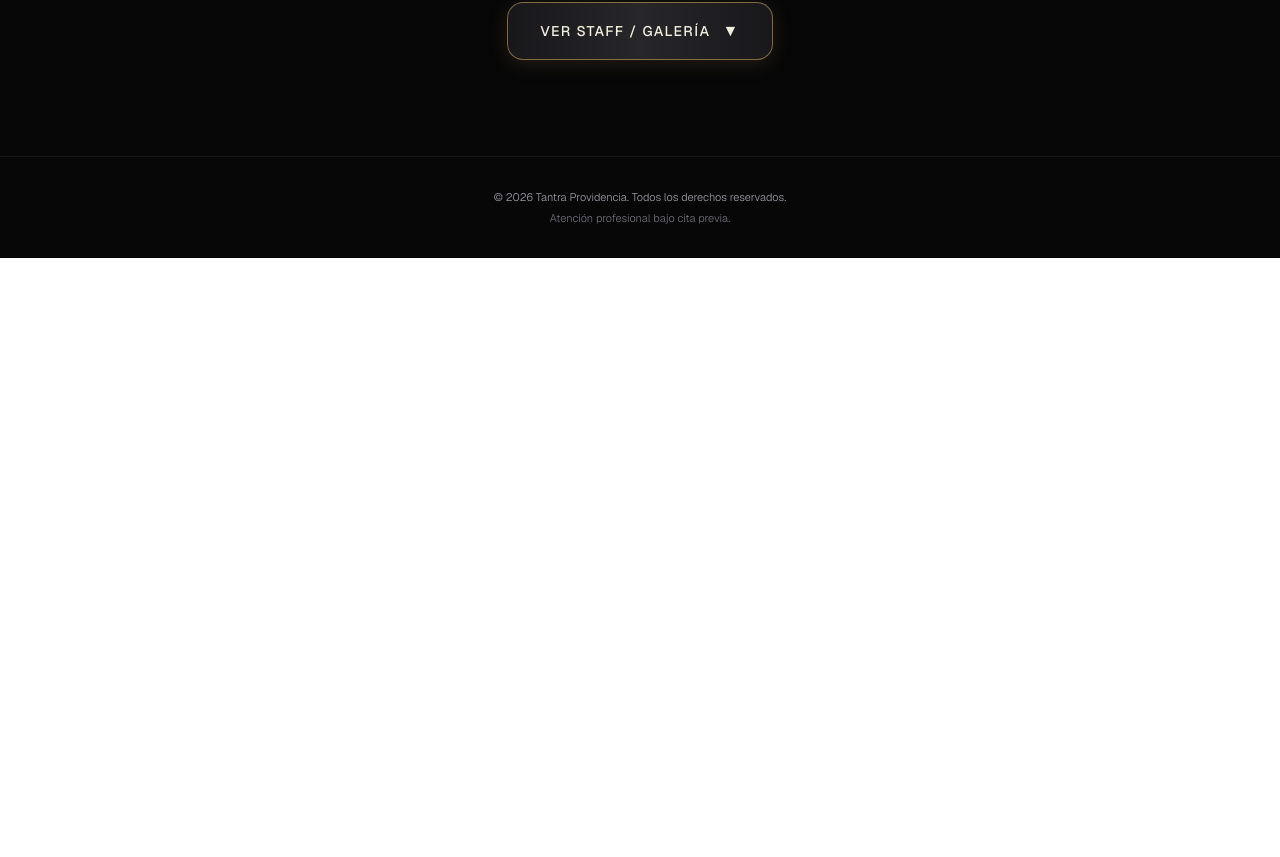
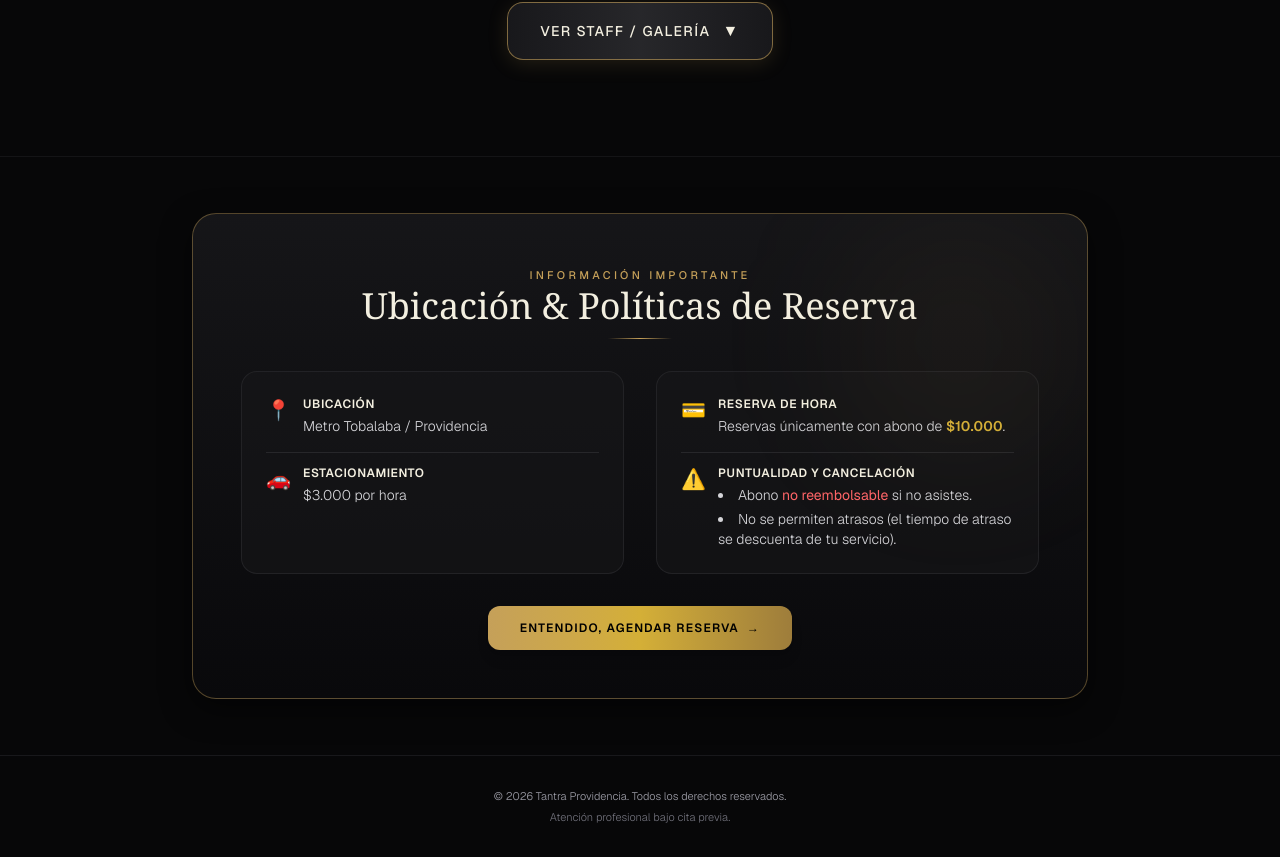
Before and after one commit to maruapersonal-create/tantraprovidencia-web, a Next.js app: page / in a window 1280 px wide. Shown: the part 1582-2439 px from the top of the page. Before the commit the page ends 1840 px from the top, so only its background shows below. Built offline with nearby package versions, Linux system fonts and the light colour scheme.

Commit message:
Actualización de la página

```diff
--- a/app/page.tsx
+++ b/app/page.tsx
@@ -300,6 +300,76 @@ export default function TantraProvidencia() {
         </div>
       </section>
 
+      {/* 4. INFORMACIÓN DE UBICACIÓN Y POLÍTICAS DE RESERVA */}
+      <section id="informacion" className="py-14 px-4 relative z-20 border-t border-zinc-900/80">
+        <div className="max-w-4xl mx-auto">
+          <div className="bg-gradient-to-b from-zinc-900/90 to-zinc-950 border border-[#C5A059]/40 rounded-3xl p-8 sm:p-12 shadow-[0_10px_30px_rgba(0,0,0,0.5)] backdrop-blur-xl relative overflow-hidden">
+            <div className="absolute top-0 right-0 w-64 h-64 bg-[#C5A059]/5 rounded-full blur-3xl pointer-events-none"></div>
+
+            <div className="text-center mb-8 space-y-2">
+              <span className="text-[#C5A059] text-[11px] font-medium tracking-[0.3em] uppercase">Información Importante</span>
+              <h2 className="text-2xl sm:text-4xl font-serif font-light text-[#F3EFE0]">Ubicación & Políticas de Reserva</h2>
+              <div className="w-16 h-[1px] bg-gradient-to-r from-transparent via-[#C5A059] to-transparent mx-auto mt-3"></div>
+            </div>
+
+            <div className="grid md:grid-cols-2 gap-8 text-zinc-300 text-sm">
+              {/* Ubicación y Estacionamiento */}
+              <div className="space-y-4 bg-zinc-900/50 p-6 rounded-2xl border border-zinc-800/80">
+                <div className="flex items-start gap-3">
+                  <span className="text-xl">📍</span>
+                  <div>
+                    <h4 className="font-semibold text-[#F3EFE0] uppercase tracking-wider text-xs mb-1">Ubicación</h4>
+                    <p className="font-light text-zinc-300">Metro Tobalaba / Providencia</p>
+                  </div>
+                </div>
+
+                <div className="flex items-start gap-3 pt-3 border-t border-zinc-800">
+                  <span className="text-xl">🚗</span>
+                  <div>
+                    <h4 className="font-semibold text-[#F3EFE0] uppercase tracking-wider text-xs mb-1">Estacionamiento</h4>
+                    <p className="font-light text-zinc-300">$3.000 por hora</p>
+                  </div>
+                </div>
+              </div>
+
+              {/* Políticas de Reserva */}
+              <div className="space-y-4 bg-zinc-900/50 p-6 rounded-2xl border border-zinc-800/80">
+                <div className="flex items-start gap-3">
+                  <span className="text-xl">💳</span>
+                  <div>
+                    <h4 className="font-semibold text-[#F3EFE0] uppercase tracking-wider text-xs mb-1">Reserva de Hora</h4>
+                    <p className="font-light text-zinc-300">Reservas únicamente con abono de <strong className="text-[#D4AF37] font-semibold">$10.000</strong>.</p>
+                  </div>
+                </div>
+
+                <div className="flex items-start gap-3 pt-3 border-t border-zinc-800">
+                  <span className="text-xl">⚠️</span>
+                  <div>
+                    <h4 className="font-semibold text-[#F3EFE0] uppercase tracking-wider text-xs mb-1">Puntualidad y Cancelación</h4>
+                    <ul className="space-y-1 font-light text-zinc-300 text-xs sm:text-sm list-disc list-inside">
+                      <li>Abono <strong className="text-red-400 font-normal">no reembolsable</strong> si no asistes.</li>
+                      <li>No se permiten atrasos (el tiempo de atraso se descuenta de tu servicio).</li>
+                    </ul>
+                  </div>
+                </div>
+              </div>
+            </div>
+
+            <div className="mt-8 text-center">
+              <a
+                href={`${BASE_WHATSAPP_URL}${encodeURIComponent("Hola, leí las políticas y me gustaría consultar disponibilidad para agendar.")}`}
+                target="_blank"
+                rel="noopener noreferrer"
+                className="inline-flex items-center gap-2 bg-gradient-to-r from-[#C5A059] via-[#D4AF37] to-[#9E7D3B] hover:brightness-110 text-black font-semibold px-8 py-3.5 rounded-xl shadow-lg transition-all duration-300 hover:scale-105 active:scale-95 text-xs uppercase tracking-widest"
+              >
+                <span>Entendido, Agendar Reserva</span>
+                <span>→</span>
+              </a>
+            </div>
+          </div>
+        </div>
+      </section>
+
       {/* MODAL FOTOS MASAJISTAS */}
       {selectedMasajista && (
         <div className="fixed inset-0 z-50 flex items-center justify-center p-4 bg-black/80 backdrop-blur-md transition-opacity">
```
